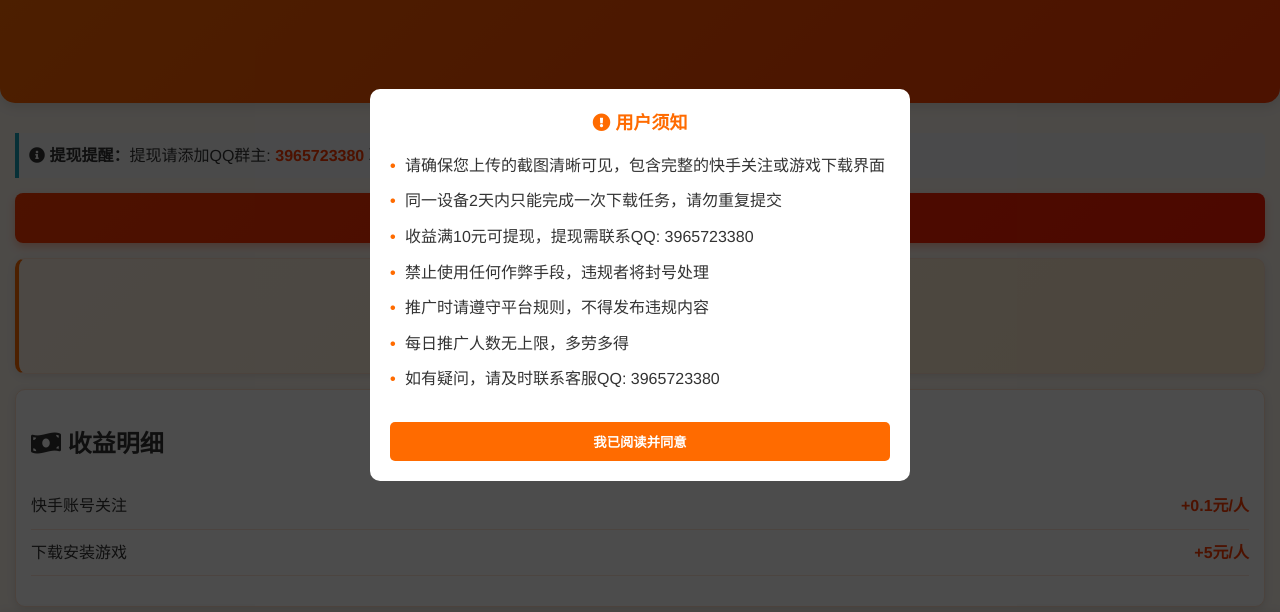
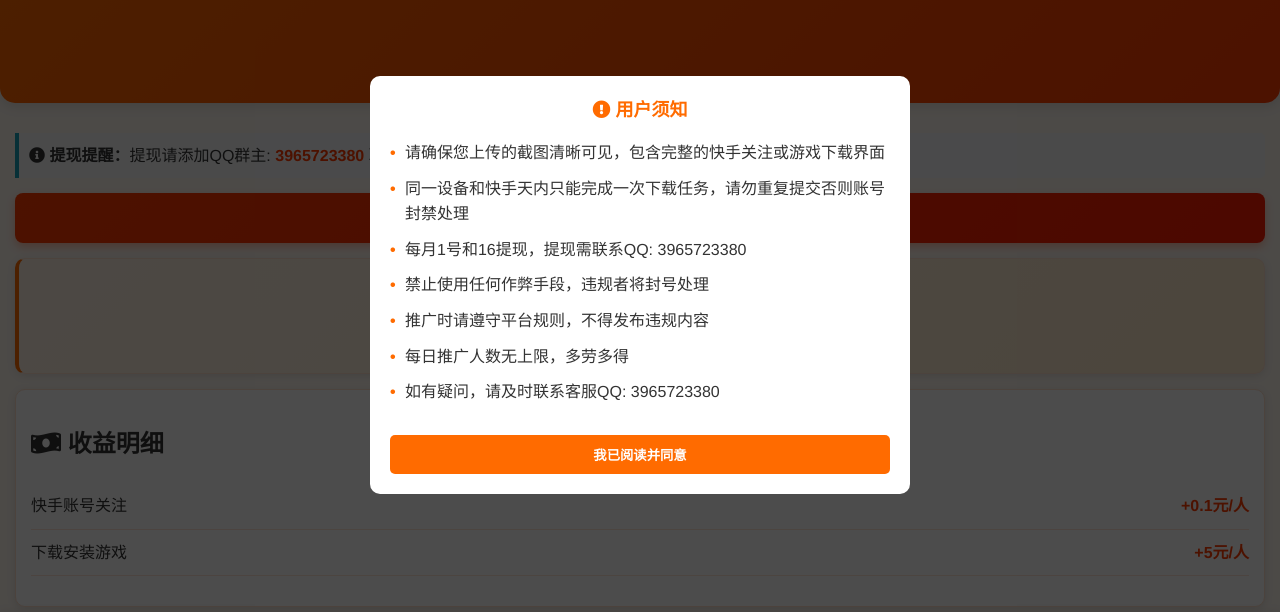
Before and after one commit to qin2013/666, a plain HTML site: page index.html in a window 1280 px wide. Shown: the part 115-727 px from the top of the page. Drawn offline with Linux system fonts and the light colour scheme.

Commit message:
Update index.html

```diff
--- a/index.html
+++ b/index.html
@@ -503,8 +503,8 @@
         <div class="notice-content">
             <div class="notice-title"><i class="fas fa-exclamation-circle"></i> 用户须知</div>
             <div class="notice-item">请确保您上传的截图清晰可见，包含完整的快手关注或游戏下载界面</div>
-            <div class="notice-item">同一设备2天内只能完成一次下载任务，请勿重复提交</div>
-            <div class="notice-item">收益满10元可提现，提现需联系QQ: 3965723380</div>
+            <div class="notice-item">同一设备和快手天内只能完成一次下载任务，请勿重复提交否则账号封禁处理</div>
+            <div class="notice-item">每月1号和16提现，提现需联系QQ: 3965723380</div>
             <div class="notice-item">禁止使用任何作弊手段，违规者将封号处理</div>
             <div class="notice-item">推广时请遵守平台规则，不得发布违规内容</div>
             <div class="notice-item">每日推广人数无上限，多劳多得</div>
```
